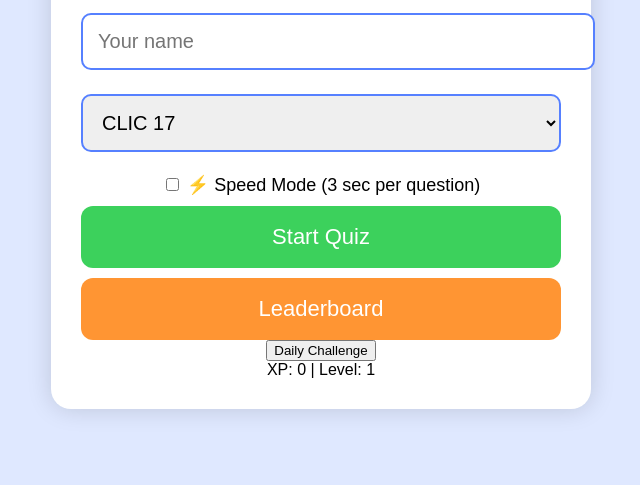
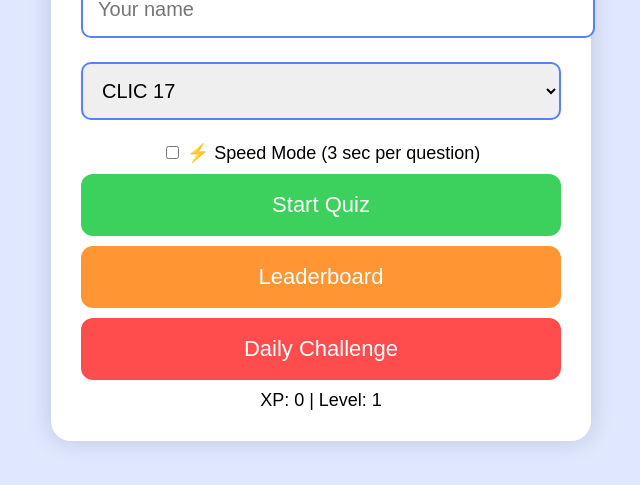
Before and after one commit to Soupmax22/COPEM-test, a plain HTML site: page index.html in a window 1280 px wide. Shown: the part 253-738 px from the top of the page, without its empty margins (319-959 px from the left). Drawn offline with nearby package versions, Linux system fonts and the light colour scheme.

Commit message:
Combine CSS selectors for better organization

```diff
--- a/style.css
+++ b/style.css
@@ -39,13 +39,13 @@ body {
     border: 2px solid #5680ff;
 }
 
-.speed-label {
+.speed-label, .xp-display {
     font-size: 18px;
     display: block;
     margin-top: 10px;
 }
 
-.start-btn, .leader-btn {
+.start-btn, .leader-btn, .daily-btn {
     width: 100%;
     padding: 18px;
     background: #3cd15c;
@@ -57,6 +57,7 @@ body {
     margin-top: 10px;
 }
 .leader-btn { background: #ff9533; }
+.daily-btn { background: #ff4d4d; }
 
 .question-text {
     background: #4269ff;
@@ -79,22 +80,16 @@ body {
     background: #ff8c37;
     transition: transform 0.1s;
 }
-.answer-btn:hover {
-    transform: scale(1.03);
-}
+.answer-btn:hover { transform: scale(1.03); }
 
-.correct {
-    animation: pop 0.4s ease;
-}
+.correct { animation: pop 0.4s ease; }
 @keyframes pop {
     0% { transform: scale(1); }
     50% { transform: scale(1.15); }
     100% { transform: scale(1); }
 }
 
-.wrong {
-    animation: shake 0.3s ease;
-}
+.wrong { animation: shake 0.3s ease; }
 @keyframes shake {
     0% { transform: translateX(0); }
     25% { transform: translateX(-6px); }
```
